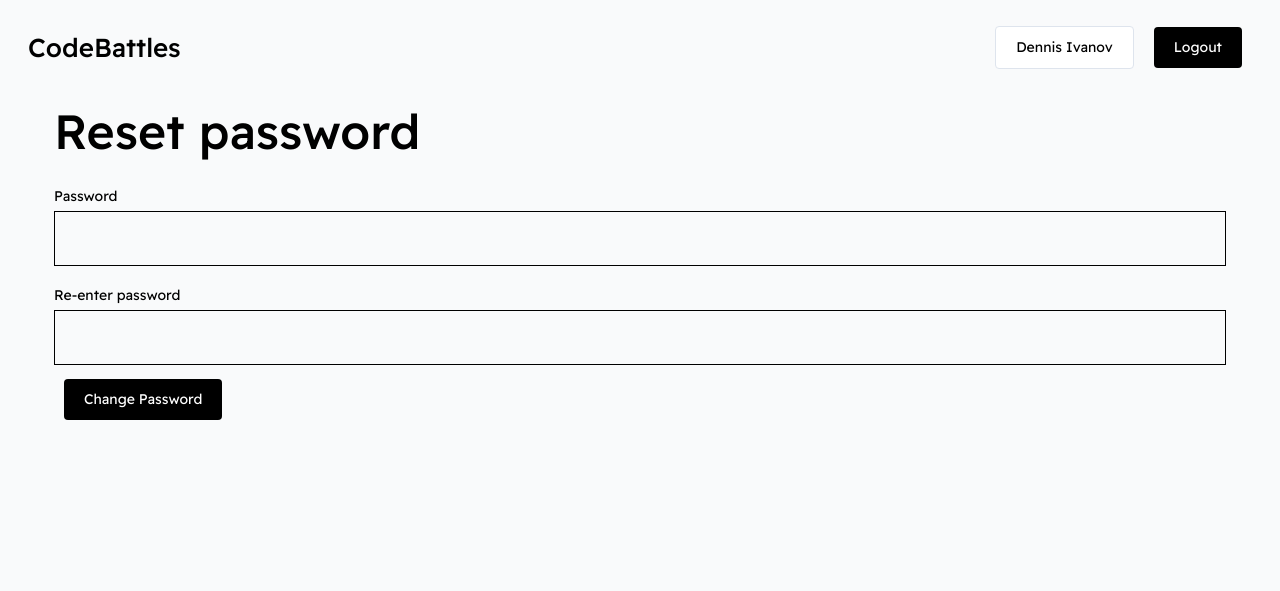
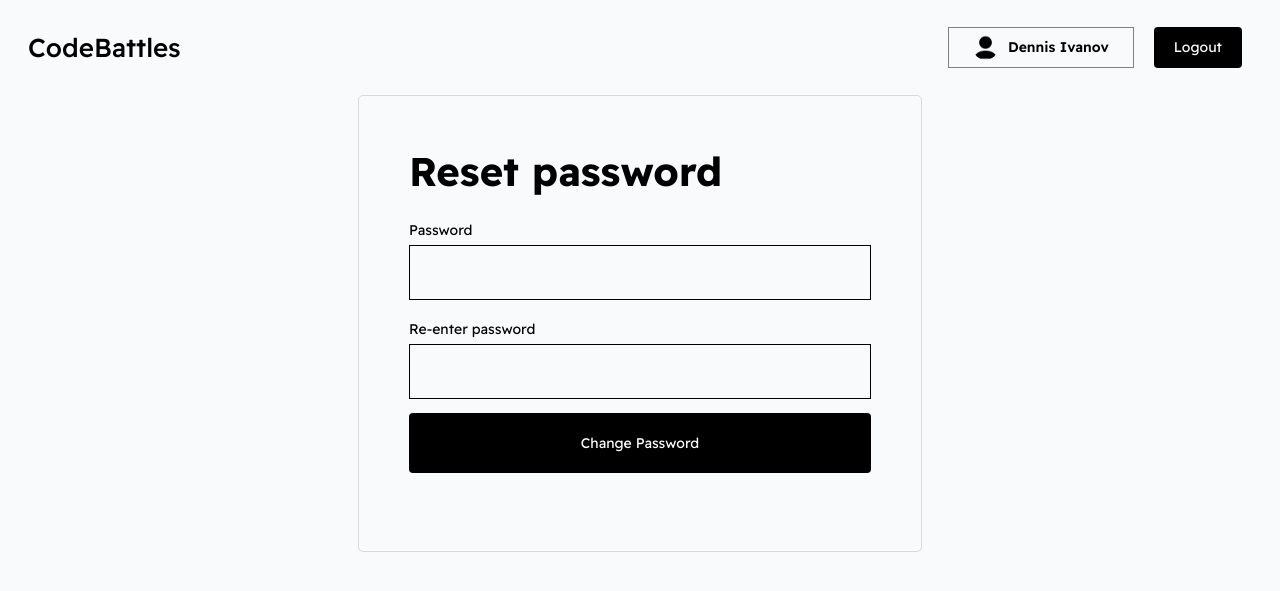
Before and after one commit to divanov11/codebattles.dev, a Django app: page /change-password/ in a window 1280 px wide. Shown: the top 591 px of the page. Run offline with Django 4.2, Linux system fonts and the light colour scheme; a user stored in the database is signed in; parts of the project's set-up code (start-up, migrations or seed data) failed here and were passed over.

Commit message:
navbar profile, find user with username, rest password page design
1.navbar profile design
2.instade of finding user by id user/id . now it's user/username. much better then using a id
3.rest password page design like other form design in the site

```diff
--- a/base/views.py
+++ b/base/views.py
@@ -92,7 +92,7 @@ def home_page(request):
 
 
 def user_page(request, pk):
-    user = User.objects.get(id=pk)
+    user = User.objects.get(username=pk)
     context = {'user':user}
     return render(request, 'profile.html', context)
 
--- a/static/css/main.css
+++ b/static/css/main.css
@@ -120,6 +120,31 @@ nav{
      text-decoration: none;
      color: black;
      margin: 0 10px;
+ }
+
+ .nav--profile{
+    display: flex;
+    justify-content: center;
+    align-items: center;
+    border:1px solid gray;
+    padding:7px 24px;
+ }
+
+ .nav--profile img{
+    width: 25px;
+    height: 25px;
+ }
+
+ .nav--profile p{
+    color:black;
+    border:none;
+    padding:0px;
+    margin:0px;
+    margin-left:10px;
+    font-family: 'Readex Pro';
+    font-style: normal;
+    font-weight: 600;
+    line-height: 25px;
  }
 
 
--- a/templates/account.html
+++ b/templates/account.html
@@ -8,7 +8,7 @@
     <div id="account--buttons">
         <a class="btn btn--secondary" href="{% url 'edit-account' %}">Edit</a>
         <a class="btn btn--secondary" href="{% url 'change-password' %}">Reset password</a>
-        <a class="btn btn--primary" href="{% url 'profile' user.id %}">View Profile</a>
+        <a class="btn btn--primary" href="{% url 'profile' user.username %}">View Profile</a>
     </div>
 
 
--- a/templates/change_password.html
+++ b/templates/change_password.html
@@ -1,7 +1,8 @@
 {% extends 'main.html' %}
 
 {% block content %}
-    <h1>Reset password</h1>
+<div class="login-register--container">
+    <h1 class="form-field--title">Reset password</h1>
 
     <form method="POST">
         {% csrf_token %}
@@ -16,8 +17,8 @@
         </div>
 
         <div class="form-field--wrapper">
-            <input class="btn btn--primary" type="submit" value="Change Password"/>
+            <input class="btn btn--primary formsubmit-btn" type="submit" value="Change Password"/>
         </div>
     </form>
-
+</div>
 {% endblock content %}
--- a/templates/navbar.html
+++ b/templates/navbar.html
@@ -15,7 +15,10 @@
 
     <div id="nav--col3">
         {% if request.user.is_authenticated %}
-        <a class="btn btn--secondary" href="{% url 'account' %}">{{request.user.name}}</a>
+        <a class="nav--profile" href="{% url 'account' %}">
+            <img class="user--avatar--lg" src="{{user.avatar.url}}"/>
+            <p>{{request.user.name}}</p>
+        </a>
         <a class="btn btn--primary" href="{% url 'logout' %}">Logout</a>
         {% else %}
         <a class="btn btn--secondary" href="{% url 'login' %}">Login</a>
```
